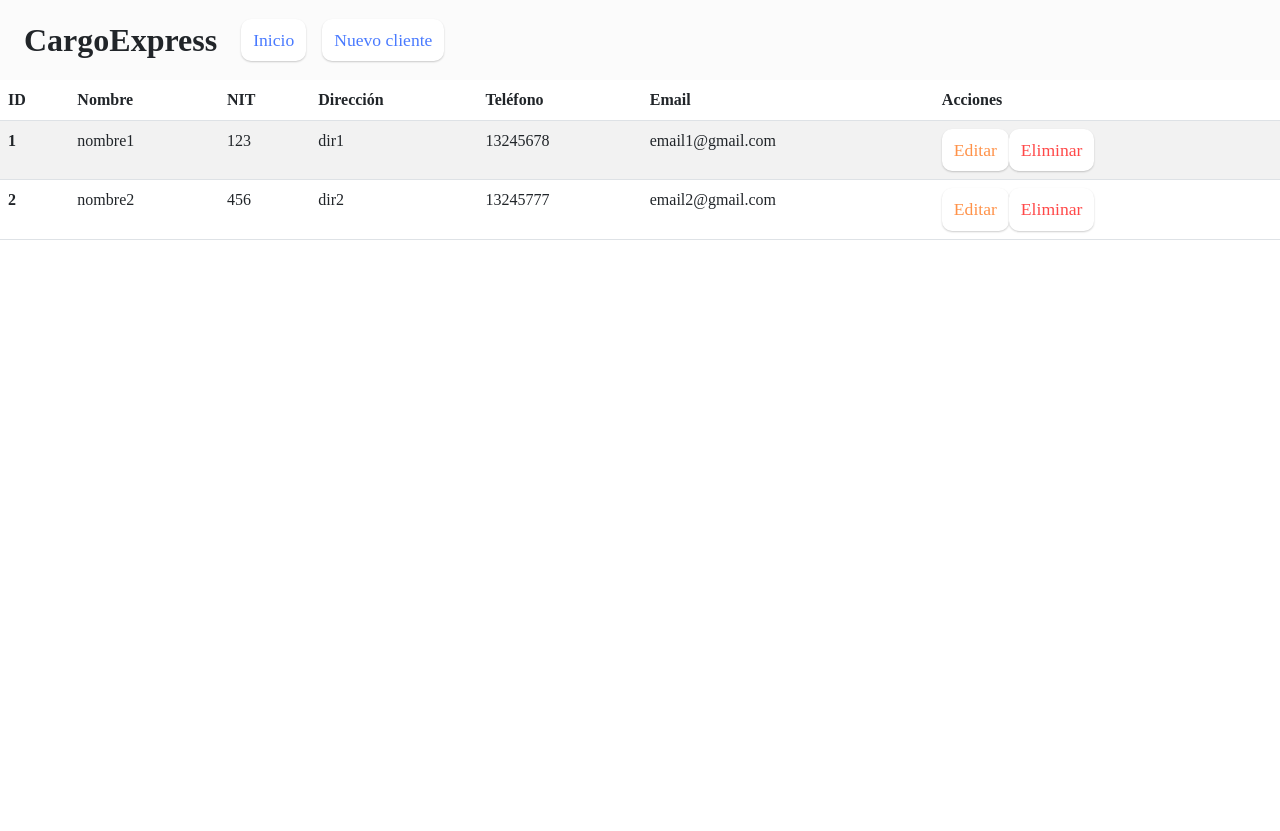
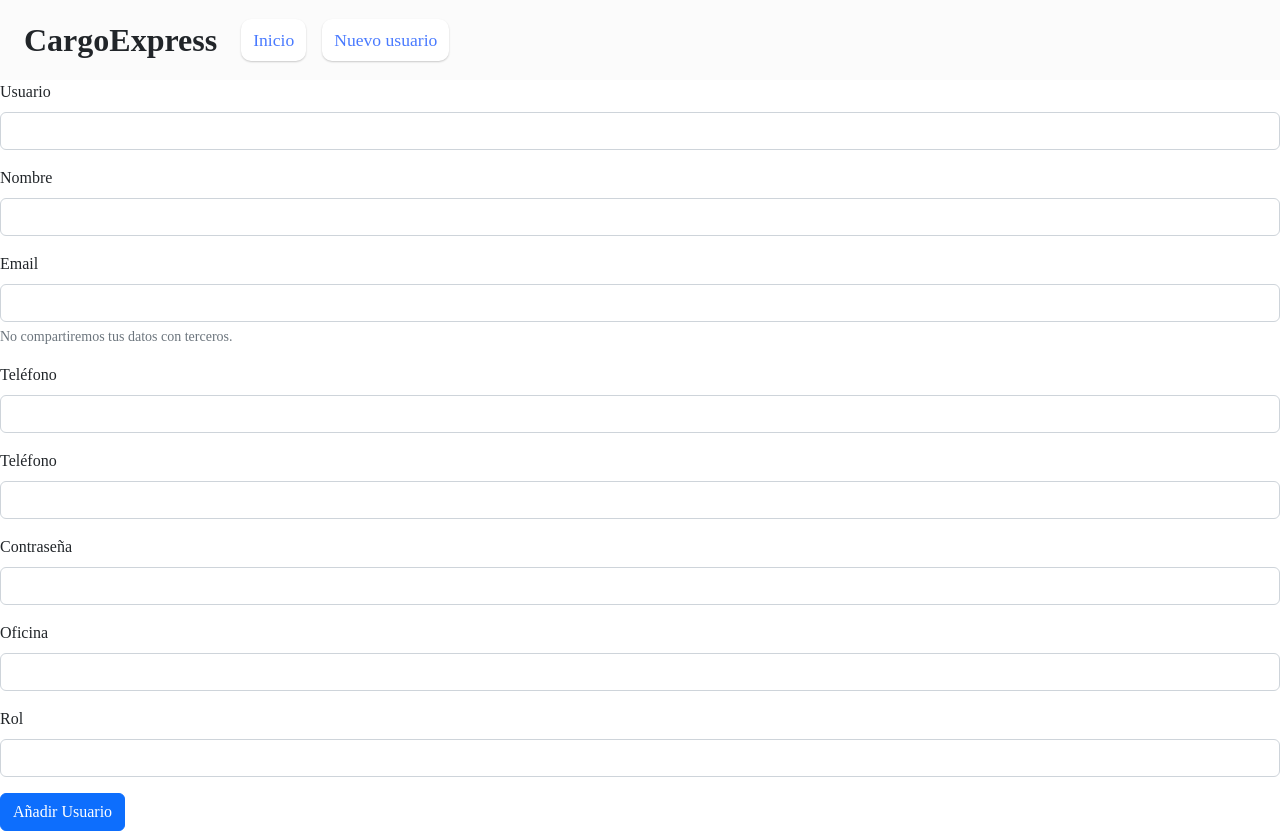
Before and after one commit to AndyJCR8/arq2-cargoexpress, a React (Vite) app in the folder frontend/frontend-express/: page /addUser in a window 1280 px wide. Before the commit this address led to /. Before the commit the page ends 800 px from the top, so only its background shows below. Built offline with nearby package versions, Linux system fonts and the light colour scheme; a web font is replaced by a local one.

Commit message:
Creación de formularios para agregar/editar datos
Diseño de los formularios que permiten ingresar o modificar los datos de clientes y usuarios. Aún no se recuperan datos del backend para la edición.

```diff
--- a/frontend/frontend-express/src/Components/App.jsx
+++ b/frontend/frontend-express/src/Components/App.jsx
@@ -12,7 +12,7 @@ import AddClient from '../Pages/Clients/addClient';
 
 
 function App() {
-  const [user, setUser] = useState({ authenticated: true, role: 2});
+  const [user, setUser] = useState({ authenticated: true, role: 1});
 
   return (
     <div className="App">
--- a/frontend/frontend-express/src/Pages/Clients/AddClient.jsx
+++ b/frontend/frontend-express/src/Pages/Clients/AddClient.jsx
@@ -2,6 +2,31 @@ import React from 'react'
 
 export default function AddClient() {
   return (
-    <div>addClient</div>
+    <div>
+      <form>
+      <div class="mb-3">
+        <label class="form-label">Nombre</label>
+        <input type="text" class="form-control" id="clientName"></input>
+        <div id="clientHelp" class="form-text">Primer nombre, segundo nombre, primer apellido, segundo apellido.</div>
+      </div>
+      <div class="mb-3">
+        <label class="form-label">NIT</label>
+        <input type="text" class="form-control" id="nit"></input>
+      </div>
+      <div class="mb-3">
+        <label class="form-label">Dirección</label>
+        <input type="text" class="form-control" id="address"></input>
+      </div>
+      <div class="mb-3">
+        <label class="form-label">Teléfono</label>
+        <input type="text" class="form-control" id="phone"></input>
+      </div>
+      <div class="mb-3">
+        <label class="form-label">Email</label>
+        <input type="text" class="form-control" id="email"></input>
+      </div>
+      <button type="submit" class="btn btn-primary">Añadir Cliente</button>
+    </form>
+    </div>
   )
 }
--- a/frontend/frontend-express/src/Pages/Clients/EditClient.jsx
+++ b/frontend/frontend-express/src/Pages/Clients/EditClient.jsx
@@ -8,7 +8,32 @@ export default function EditClient() {
 
   return (
     <div>
-      {id}
+      <div>
+      <form>
+      <div class="mb-3">
+        <label class="form-label">Nombre</label>
+        <input type="text" class="form-control" id="clientName"></input>
+        <div id="clientHelp" class="form-text">Primer nombre, segundo nombre, primer apellido, segundo apellido.</div>
+      </div>
+      <div class="mb-3">
+        <label class="form-label">NIT</label>
+        <input type="text" class="form-control" id="nit"></input>
+      </div>
+      <div class="mb-3">
+        <label class="form-label">Dirección</label>
+        <input type="text" class="form-control" id="address"></input>
+      </div>
+      <div class="mb-3">
+        <label class="form-label">Teléfono</label>
+        <input type="text" class="form-control" id="phone"></input>
+      </div>
+      <div class="mb-3">
+        <label class="form-label">Email</label>
+        <input type="text" class="form-control" id="email"></input>
+      </div>
+      <button type="submit" class="btn btn-primary">Editar Cliente</button>
+    </form>
+    </div>
     </div>
   )
 }
--- a/frontend/frontend-express/src/Pages/Users/AddUser.jsx
+++ b/frontend/frontend-express/src/Pages/Users/AddUser.jsx
@@ -2,6 +2,43 @@ import React from 'react'
 
 export default function AddUser() {
   return (
-    <div>AddUser</div>
+    <div>
+      <form>
+      <div class="mb-3">
+        <label class="form-label">Usuario</label>
+        <input type="text" class="form-control" id="userAlias"></input>
+      </div>
+      <div class="mb-3">
+        <label class="form-label">Nombre</label>
+        <input type="text" class="form-control" id="userName"></input>
+      </div>
+      <div class="mb-3">
+        <label class="form-label">Email</label>
+        <input type="email" class="form-control" id="userEmail"></input>
+        <div id="emailHelp" class="form-text">No compartiremos tus datos con terceros.</div>
+      </div>
+      <div class="mb-3">
+        <label class="form-label">Teléfono</label>
+        <input type="text" class="form-control" id="phone"></input>
+      </div>
+      <div class="mb-3">
+        <label class="form-label">Teléfono</label>
+        <input type="text" class="form-control" id="phone"></input>
+      </div>
+      <div class="mb-3">
+        <label class="form-label">Contraseña</label>
+        <input type="password" class="form-control" id="userPassword"></input>
+      </div>
+      <div class="mb-3">
+        <label class="form-label">Oficina</label>
+        <input type="text" class="form-control" id="userOffice"></input>
+      </div>
+      <div class="mb-3">
+        <label class="form-label">Rol</label>
+        <input type="text" class="form-control" id="userRol"></input>
+      </div>
+      <button type="submit" class="btn btn-primary">Añadir Usuario</button>
+    </form>
+    </div>
   )
 }
--- a/frontend/frontend-express/src/Pages/Users/EditUser.jsx
+++ b/frontend/frontend-express/src/Pages/Users/EditUser.jsx
@@ -2,6 +2,43 @@ import React from 'react'
 
 export default function EditUser() {
   return (
-    <div>EditUser</div>
+    <div>
+      <form>
+      <div class="mb-3">
+        <label class="form-label">Usuario</label>
+        <input type="text" class="form-control" id="userAlias"></input>
+      </div>
+      <div class="mb-3">
+        <label class="form-label">Nombre</label>
+        <input type="text" class="form-control" id="userName"></input>
+      </div>
+      <div class="mb-3">
+        <label class="form-label">Email</label>
+        <input type="email" class="form-control" id="userEmail"></input>
+        <div id="emailHelp" class="form-text">No compartiremos tus datos con terceros.</div>
+      </div>
+      <div class="mb-3">
+        <label class="form-label">Teléfono</label>
+        <input type="text" class="form-control" id="phone"></input>
+      </div>
+      <div class="mb-3">
+        <label class="form-label">Teléfono</label>
+        <input type="text" class="form-control" id="phone"></input>
+      </div>
+      <div class="mb-3">
+        <label class="form-label">Contraseña</label>
+        <input type="password" class="form-control" id="userPassword"></input>
+      </div>
+      <div class="mb-3">
+        <label class="form-label">Oficina</label>
+        <input type="text" class="form-control" id="userOffice"></input>
+      </div>
+      <div class="mb-3">
+        <label class="form-label">Rol</label>
+        <input type="text" class="form-control" id="userRol"></input>
+      </div>
+      <button type="submit" class="btn btn-primary">Editar Usuario</button>
+    </form>
+    </div>
   )
 }
```
